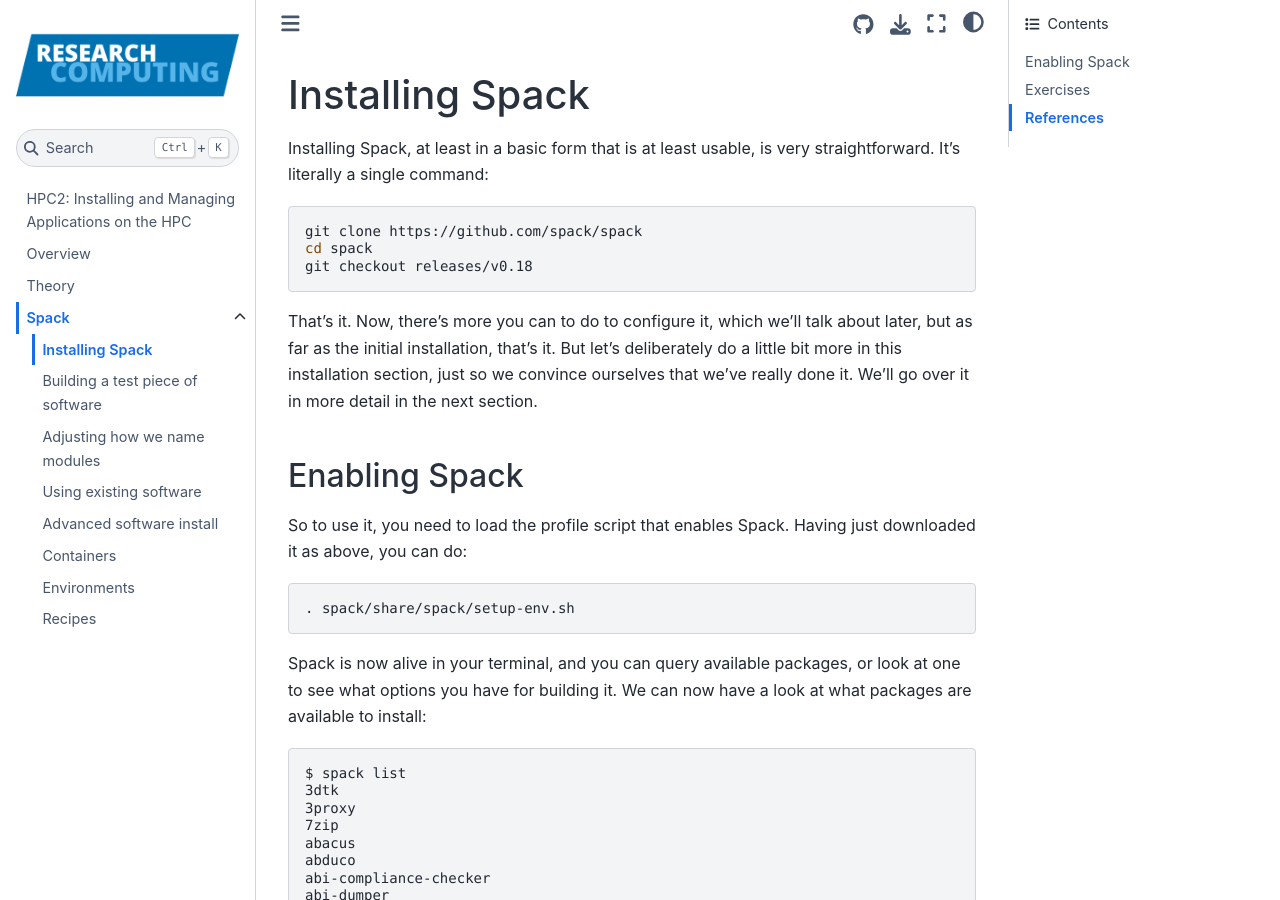
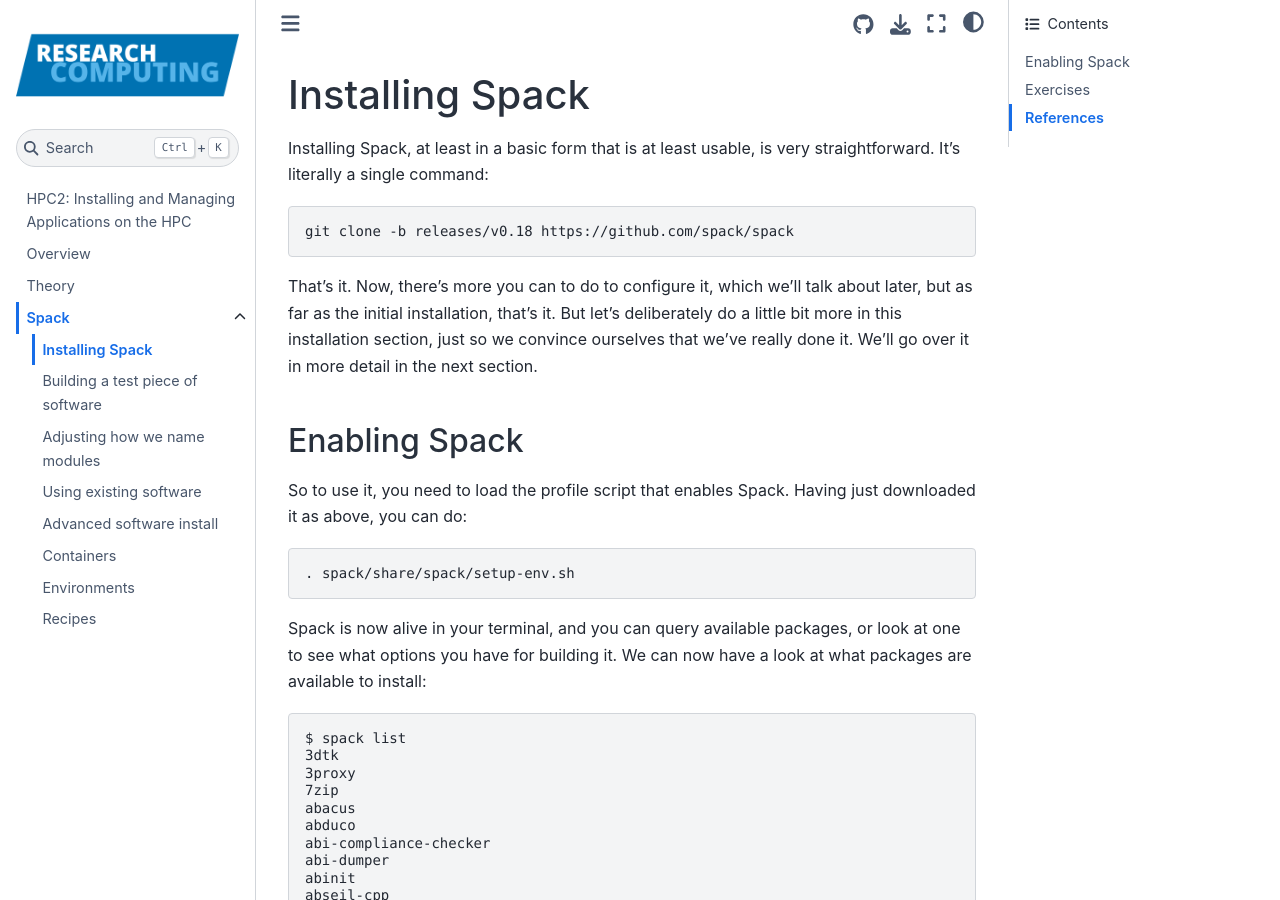
Before and after one commit to ARCTraining/hpc2-software, a Jupyter Book: the page built from book/course/spack/installing.md, in a window 1280 px wide and 900 px high. Built offline with Jupyter Book 1.0.4 settings and Sphinx 7.4.7 and the Sphinx Book theme 1.1.4, drawn with Linux system fonts in a browser that asks for light colours.

Commit message:
Tidier Spack version pinning

````diff
--- a/book/course/spack/installing.md
+++ b/book/course/spack/installing.md
@@ -4,9 +4,7 @@ Installing Spack, at least in a basic form that is at least usable, is very
 straightforward.  It's literally a single command:
 
 ```bash
-git clone https://github.com/spack/spack
-cd spack
-git checkout releases/v0.18
+git clone -b releases/v0.18 https://github.com/spack/spack
 ```
 
 That's it.  Now, there's more you can to do to configure it, which we'll talk
````
